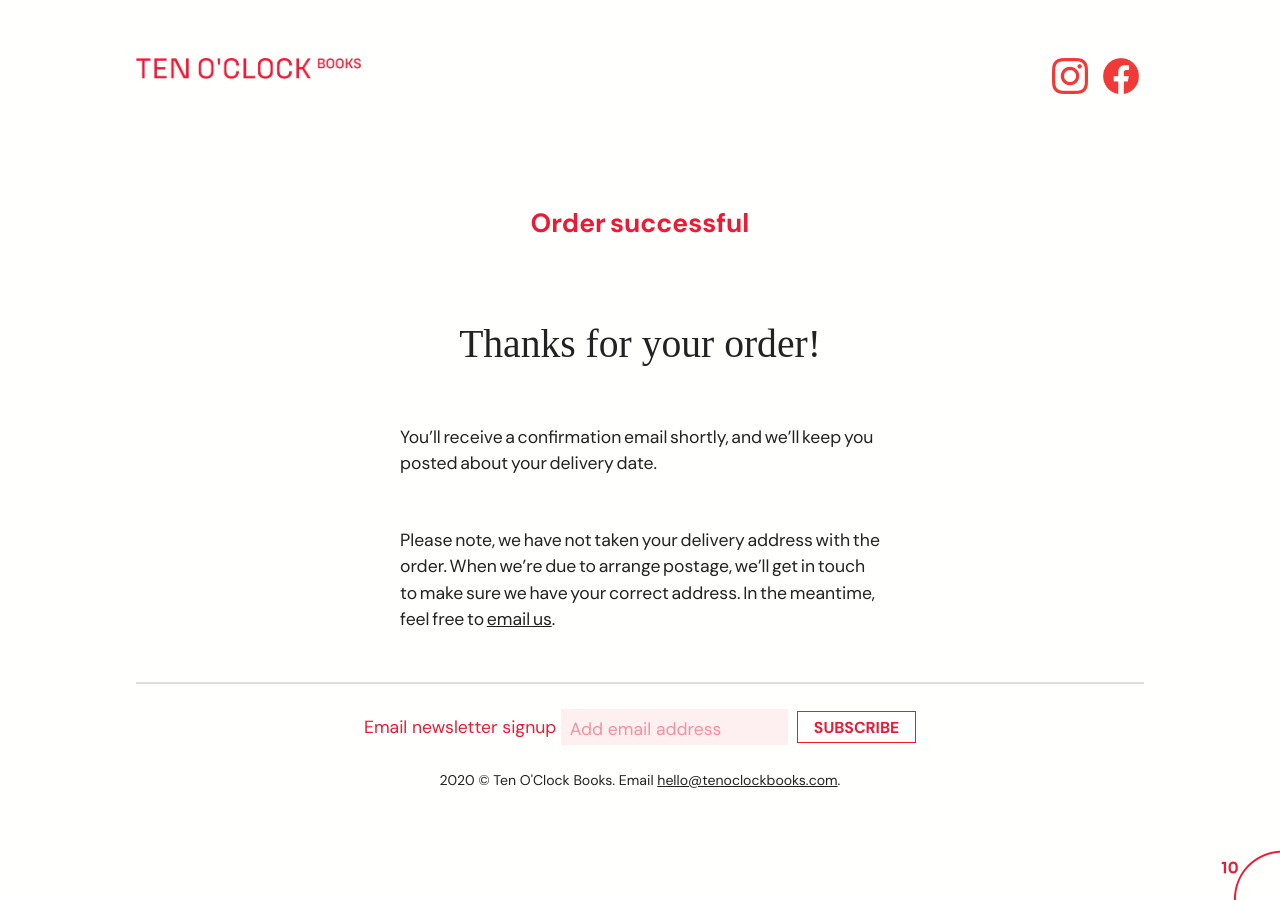
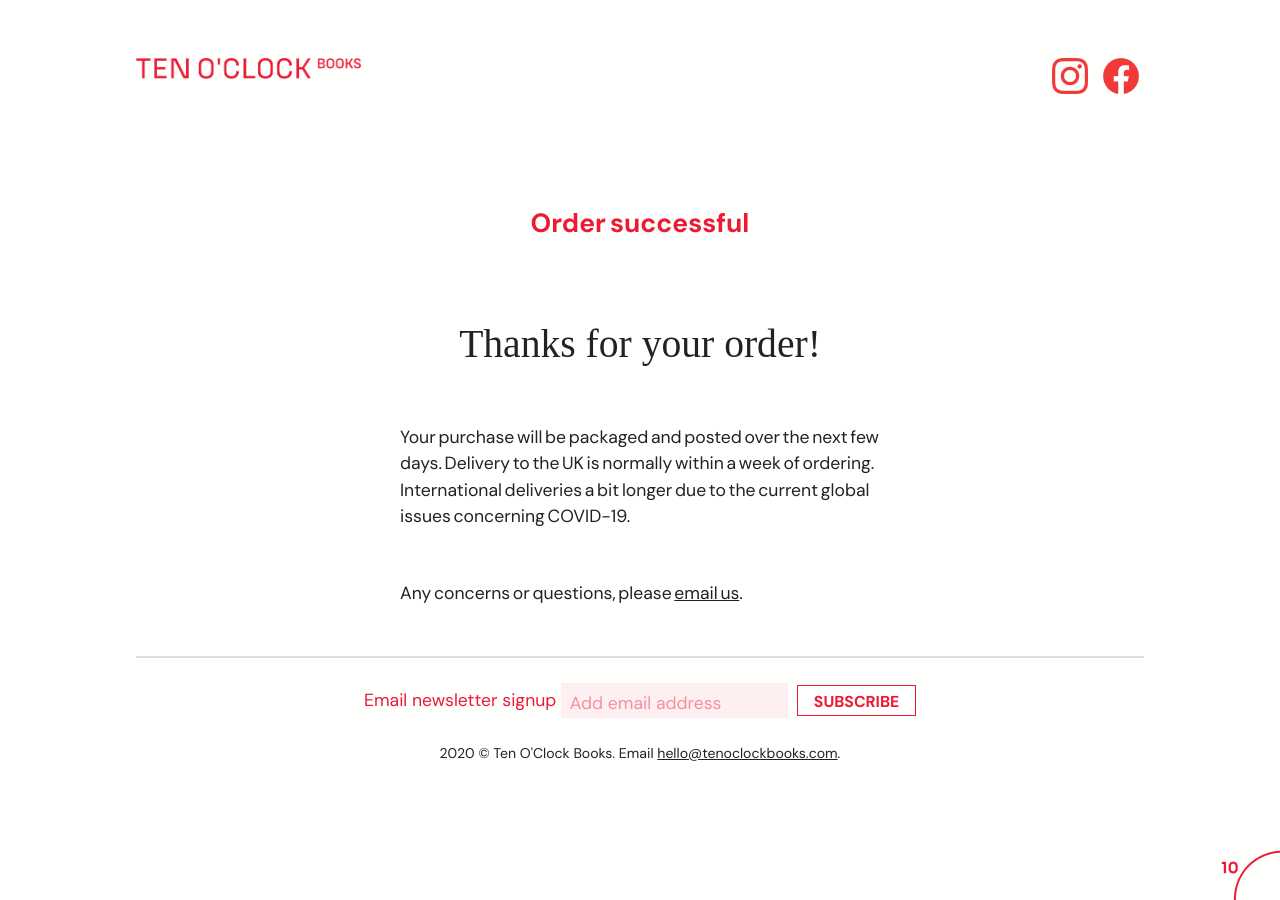
Before and after one commit to martincf/tenoclockbooks, a Jekyll site: the page built from thanks.md, in a window 1280 px wide. Built offline with Jekyll 4.4.1, drawn with Linux system fonts in a browser that asks for light colours; some web fonts are replaced.

Commit message:
Updated thanks page

```diff
--- a/thanks.md
+++ b/thanks.md
@@ -5,6 +5,6 @@ title: "Order successful"
 
 ## Thanks for your order!
 
-You'll receive a confirmation email shortly, and we'll keep you posted about your delivery date.
+Your purchase will be packaged and posted over the next few days. Delivery to the UK is normally within a week of ordering. International deliveries a bit longer due to the current global issues concerning COVID-19.
 
-Please note, we have not taken your delivery address with the order. When we're due to arrange postage, we'll get in touch to make sure we have your correct address. In the meantime, feel free to [email us](mailto:hello@tenclockbooks.com).
+Any concerns or questions, please [email us](mailto:hello@tenclockbooks.com).
```
